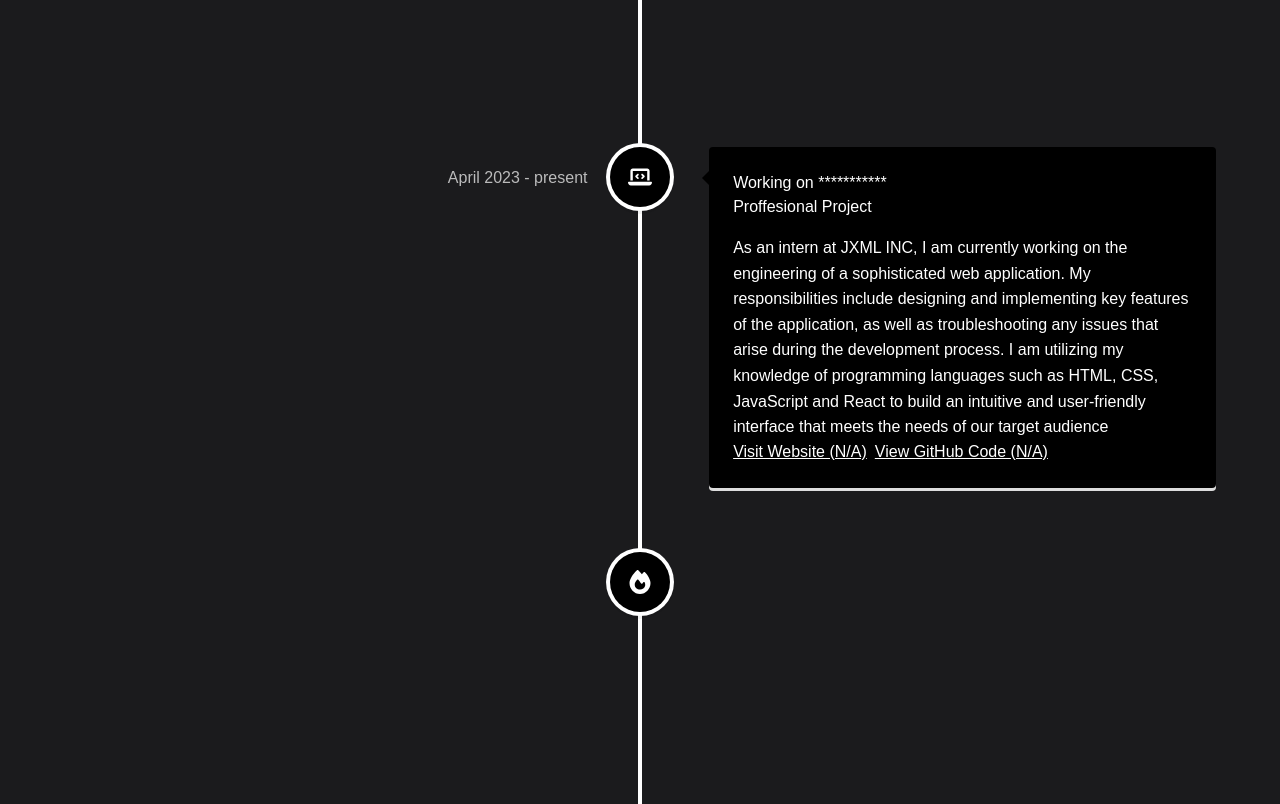
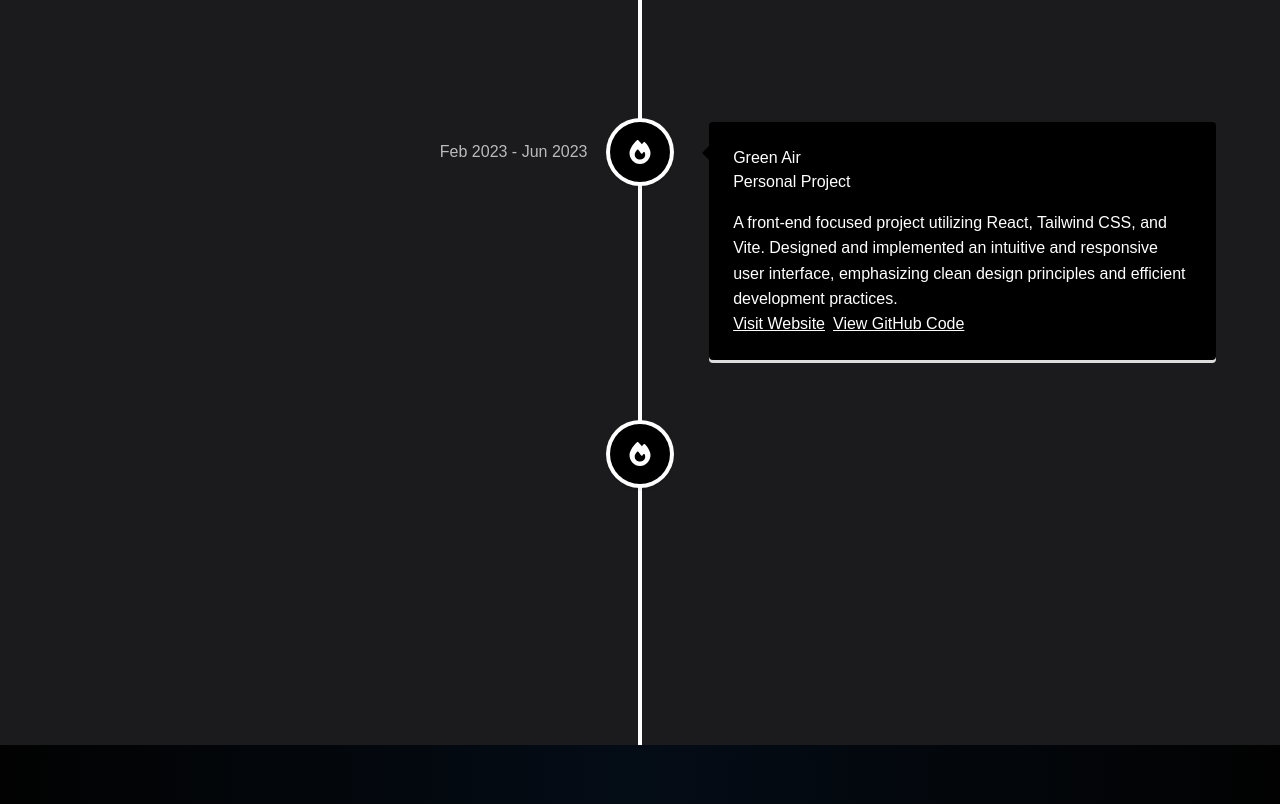
Before and after one commit to bilaal5279/Portfolio, a React (Vite) app: page / in a window 1280 px wide. Shown: the part 2800-3604 px from the top of the page. Built offline with nearby package versions, Linux system fonts and the light colour scheme.

Commit message:
Changed Timeline

```diff
--- a/src/components/Timeline.jsx
+++ b/src/components/Timeline.jsx
@@ -47,40 +47,41 @@ const Timeline = () => {
   iconStyle={{ background: '#000', color: '#fff' }}
   icon={<FontAwesomeIcon icon={faHeart} />} // use font awesome icon
 >
-  <h3 className="vertical-timeline-element-title"> VyroAi</h3>
+<h3 className="vertical-timeline-element-title">CareerStudio</h3>
   <h4 className="vertical-timeline-element-subtitle">Personal Project</h4>
   <p>
-  As part of my ongoing commitment to innovation and education, I recently designed a sophisticated web application that
-  leverages GPT technology to help students learn and test their own abilities on a particular topic. This app represents a significant
-  breakthrough in my knowledge, and I am excited to continue exploring new ways to enhance the learning experience for students around the world.
+  Developed a Resume Builder and Cover Letter Creator tailored to specific job applications using
+OpenAI's API. This project leverages AI to generate personalized and professional resumes and
+cover letters, streamlining the application process for users. Designed with a user-friendly interface
+and robust customization options to meet diverse job requirements
   </p>
-  <a href="https://www.vyroai.com/" target="_blank" rel="noreferrer" className="inline-block mr-2 cursor-pointer underline" >Visit VyroAi Website</a>
-  <a href="https://github.com/VyroAI/vyroai-webapp" target="_blank" rel="noreferrer" className="inline-block mr-2 cursor-pointer underline">View GitHub Code (Private)</a>
+  <a href="#" target="_blank" rel="noreferrer" className="inline-block mr-2 cursor-pointer underline" >Visit  Website (N/A)</a>
+  <a href="https://github.com/bilaal5279/CareerStudio" target="_blank" rel="noreferrer" className="inline-block mr-2 cursor-pointer underline">View GitHub Code</a>
 </VerticalTimelineElement>
 <VerticalTimelineElement
   className="vertical-timeline-element--work"
   contentStyle={{ background: '#000', color: '#fff' }}
   contentArrowStyle={{ borderRight: '7px solid  #000' }}
-  date="April 2023 - present"
+  date="Feb 2023 - Jun 2023"
   iconStyle={{ background: '#000', color: '#fff' }}
-  icon={<FontAwesomeIcon icon={faLaptopCode} />} // use font awesome icon
+  icon={<FontAwesomeIcon icon={faFire} />} // use font awesome icon
 >
-  <h3 className="vertical-timeline-element-title">Working on ***********</h3>
-  <h4 className="vertical-timeline-element-subtitle">Proffesional Project</h4>
+  <h3 className="vertical-timeline-element-title">Green Air</h3>
+  <h4 className="vertical-timeline-element-subtitle">Personal Project</h4>
   <p>
-  As an intern at JXML INC, I am currently working on the engineering of a sophisticated web application.
-  My responsibilities include designing and implementing key features of the application,
-  as well as troubleshooting any issues that arise during the development process.
-  I am utilizing my knowledge of programming languages such as HTML, CSS, JavaScript and React to build an intuitive and
-  user-friendly interface that meets the needs of our target audience  </p>
-  <a href="#" target="_blank" rel="noreferrer" className="inline-block mr-2 cursor-pointer underline" >Visit  Website (N/A)</a>
-  <a href="" target="_blank" rel="noreferrer" className="inline-block mr-2 cursor-pointer underline">View GitHub Code (N/A)</a>
+  A front-end focused project utilizing React, Tailwind CSS, and Vite. Designed and implemented an
+intuitive and responsive user interface, emphasizing clean design principles and efficient
+development practices.
+
+  </p>
+  <a href="https://greenairconditioning.netlify.app/" target="_blank" rel="noreferrer" className="inline-block mr-2 cursor-pointer underline" >Visit  Website </a>
+  <a href="https://github.com/bilaal5279/GreenAir" target="_blank" rel="noreferrer" className="inline-block mr-2 cursor-pointer underline">View GitHub Code</a>
 </VerticalTimelineElement>
 <VerticalTimelineElement
   className="vertical-timeline-element--work"
   contentStyle={{ background: '#000', color: '#fff' }}
   contentArrowStyle={{ borderRight: '7px solid  #000' }}
-  date="May 2023 - present"
+  date="Feb 2023 - Jun 2023"
   iconStyle={{ background: '#000', color: '#fff' }}
   icon={<FontAwesomeIcon icon={faFire} />} // use font awesome icon
 >
```
